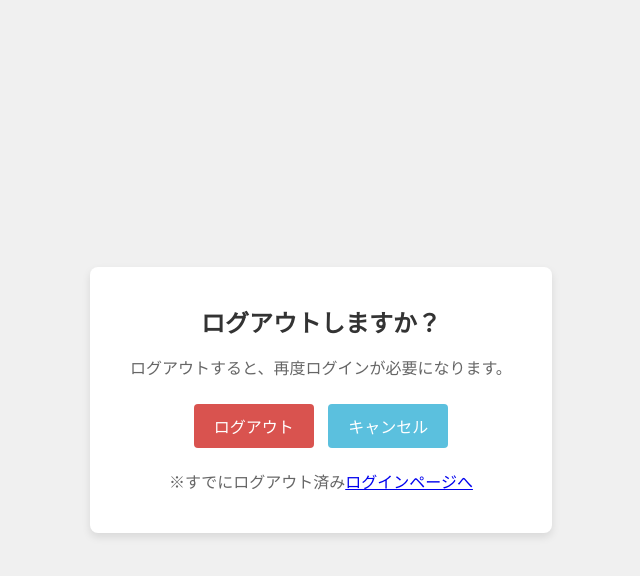
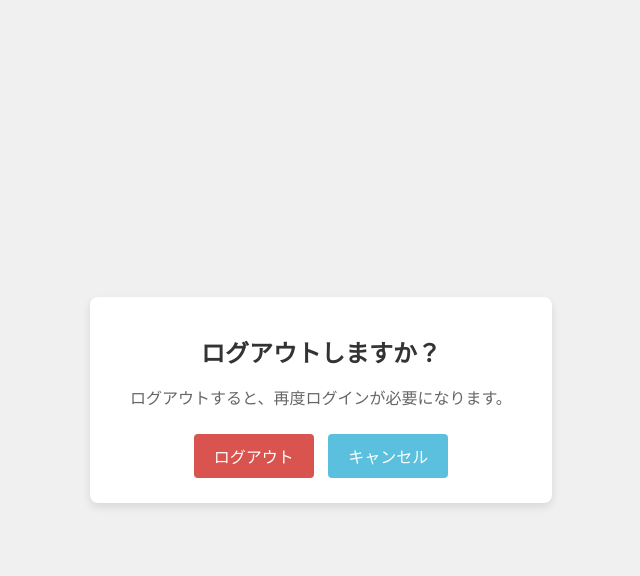
Before and after one commit to tky2302107/Pet_owner, a Django app: template templates/accounts/logout.html in a window 1280 px wide. Shown: the top 576 px of the page, without its empty margins (319-959 px from the left). Run offline with Django 4.2, Linux system fonts and the light colour scheme; the template is opened without the code that fills it, so the values that code supplies are empty.

Commit message:
セッションテスト円滑化

```diff
--- a/templates/accounts/logout.html
+++ b/templates/accounts/logout.html
@@ -71,7 +71,6 @@
         <p>ログアウトすると、再度ログインが必要になります。</p>
         <button class="logout-button" onclick="logout()">ログアウト</button>
         <button class="cancel-button" onclick="cancel()">キャンセル</button>
-        <p>※すでにログアウト済み<a href="{% url "accounts:login" %}">ログインページへ<p>
     </div>
     <script>
         function logout() {
```
